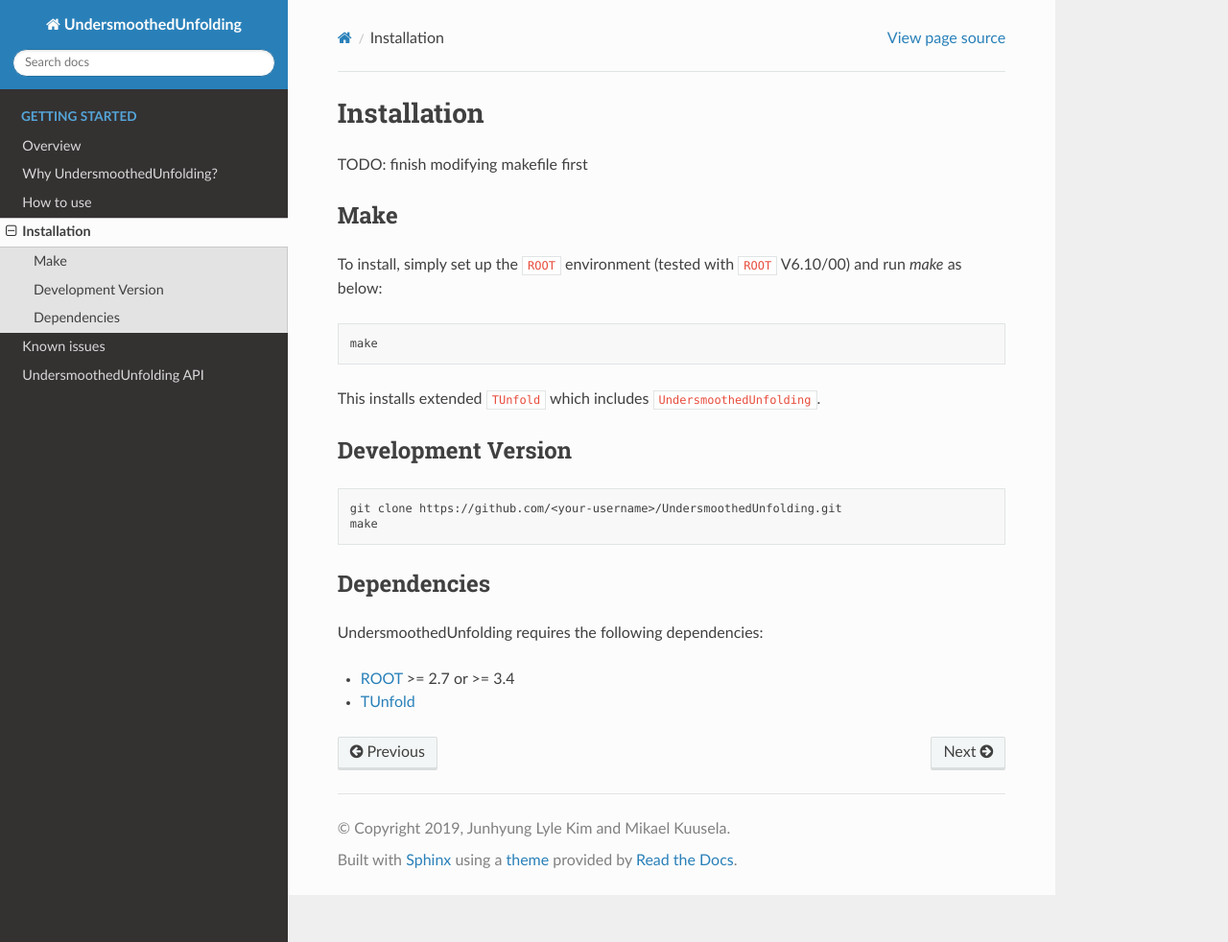
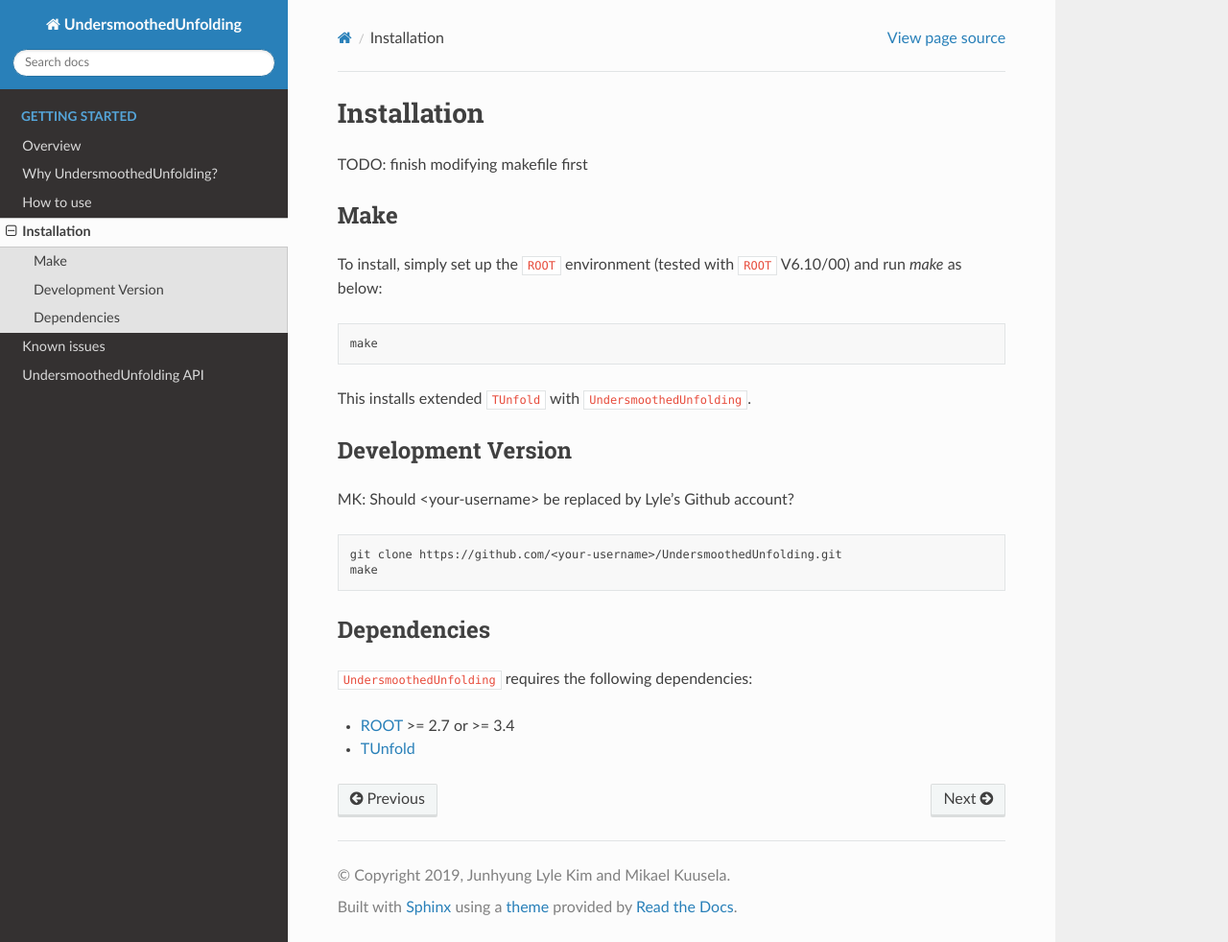
Before and after one commit to jlylekim/UndersmoothedUnfolding, a Sphinx documentation site: the page built from docs/source/installation.rst, in a window 1280 px wide and 982 px high. Shown: the whole window at 96% size. Built offline with Sphinx 7.4.7 and the Read the Docs theme 2.0.0, drawn with Linux system fonts in a browser that asks for light colours.

Commit message:
Update installation.rst

```diff
--- a/docs/source/installation.rst
+++ b/docs/source/installation.rst
@@ -14,12 +14,15 @@
 
     make
 
-This installs extended ``TUnfold`` which includes ``UndersmoothedUnfolding``.
+This installs extended ``TUnfold`` with ``UndersmoothedUnfolding``.
 
 
 -------------------
 Development Version
 -------------------
+
+MK: Should <your-username> be replaced by Lyle's Github account?
+
 .. code-block:: bash
 
     git clone https://github.com/<your-username>/UndersmoothedUnfolding.git
@@ -28,7 +31,7 @@
 ------------
 Dependencies
 ------------
-UndersmoothedUnfolding requires the following dependencies:
+``UndersmoothedUnfolding`` requires the following dependencies:
 
 - `ROOT <https://root.cern.ch/>`_ >= 2.7 or >= 3.4
 - `TUnfold <http://www.desy.de/~sschmitt/tunfold.html/>`_
```
